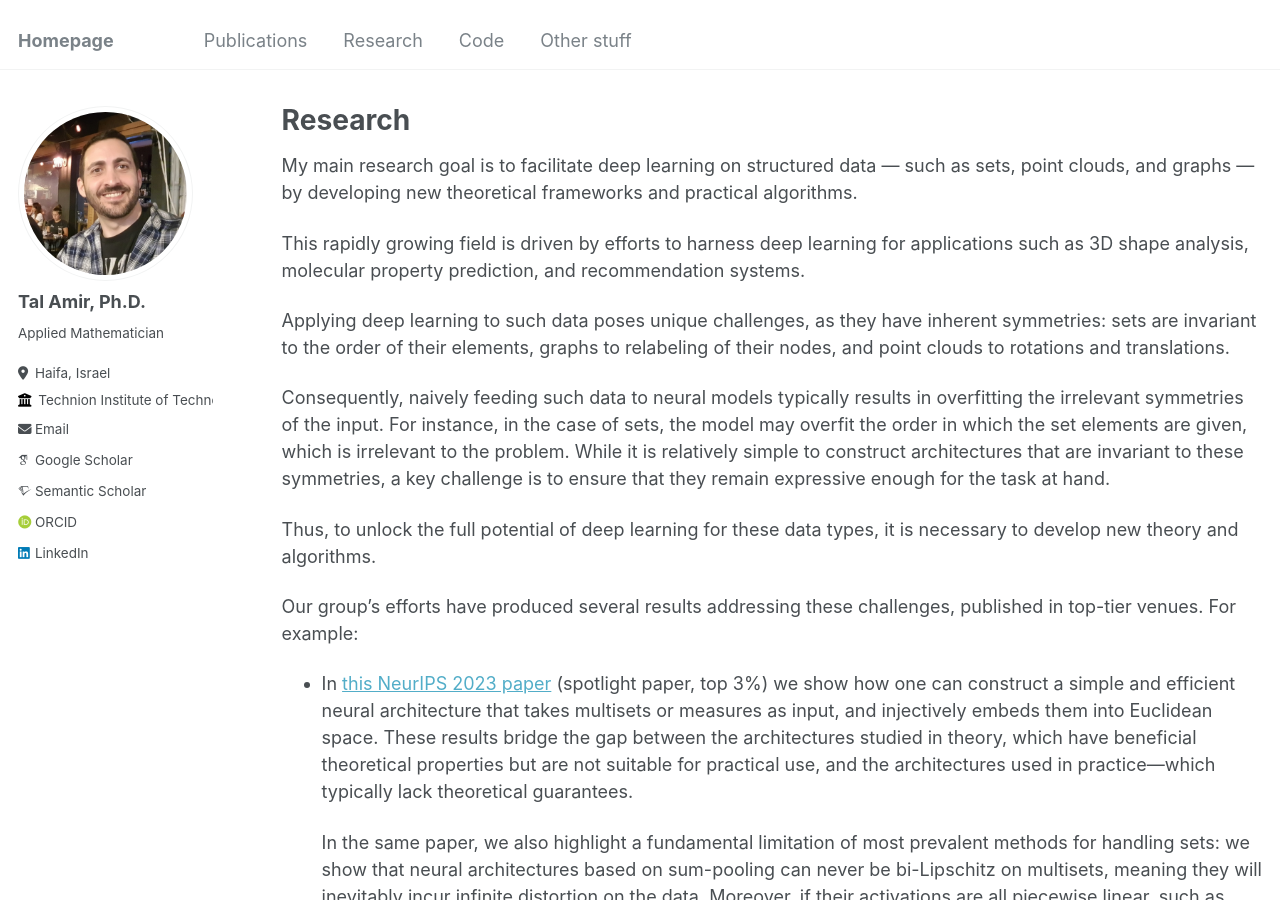
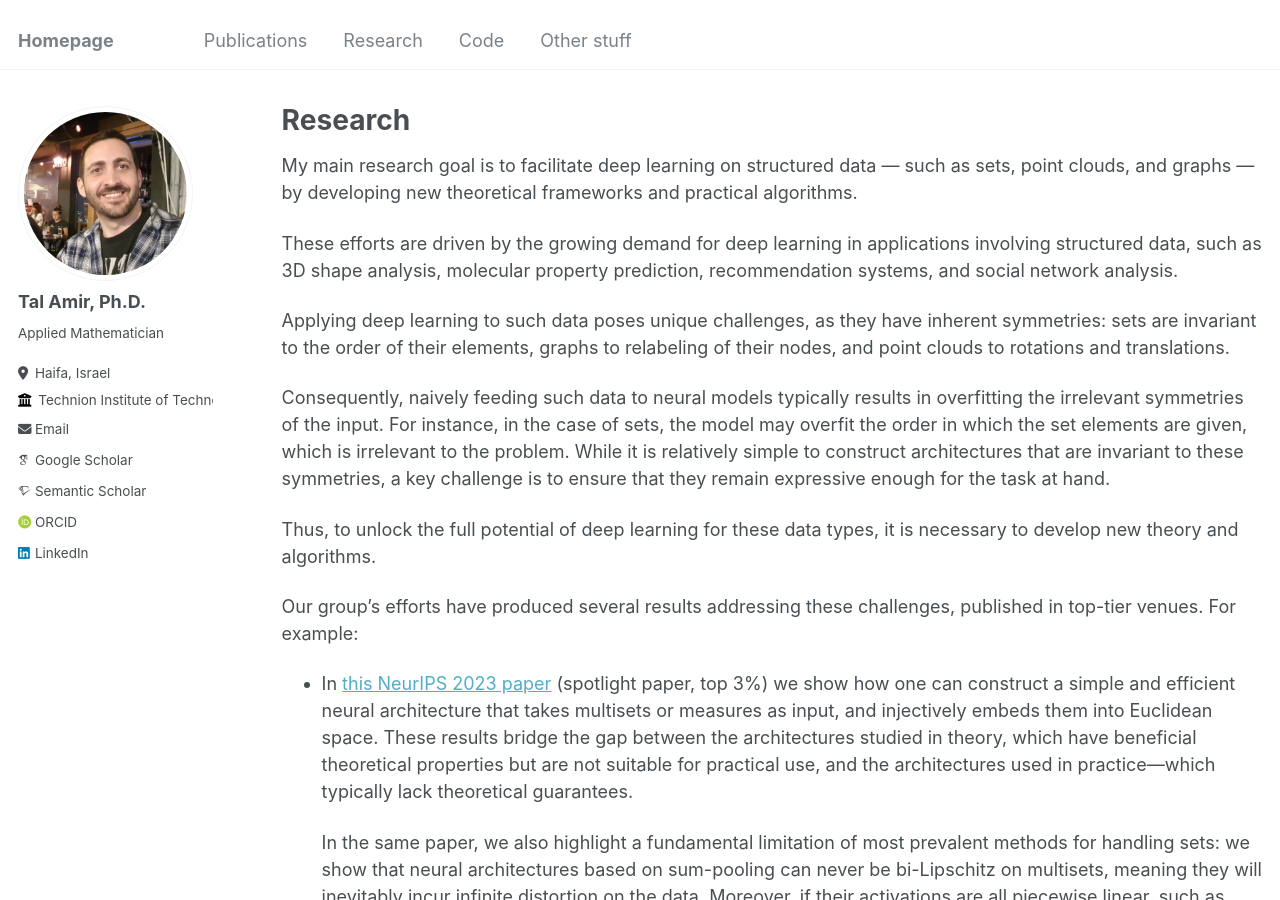
Before and after one commit to tal-amir/tal-amir.github.io, a Jekyll site: the page built from _pages/research.md, in a window 1280 px wide and 900 px high. Built offline with Jekyll 4.4.1, drawn with Linux system fonts in a browser that asks for light colours; some web fonts are replaced.

Commit message:
Refreshing homepage

```diff
--- a/_pages/research.md
+++ b/_pages/research.md
@@ -9,7 +9,7 @@ author_profile: true
 
 My main research goal is to facilitate deep learning on structured data — such as sets, point clouds, and graphs — by developing new theoretical frameworks and practical algorithms.
 
-This rapidly growing field is driven by efforts to harness deep learning for applications such as 3D shape analysis, molecular property prediction, and recommendation systems.
+These efforts are driven by the growing demand for deep learning in applications involving structured data, such as 3D shape analysis, molecular property prediction, recommendation systems, and social network analysis.
 
 Applying deep learning to such data poses unique challenges, as they have inherent symmetries: sets are invariant to the order of their elements, graphs to relabeling of their nodes, and point clouds to rotations and translations.
 
```
